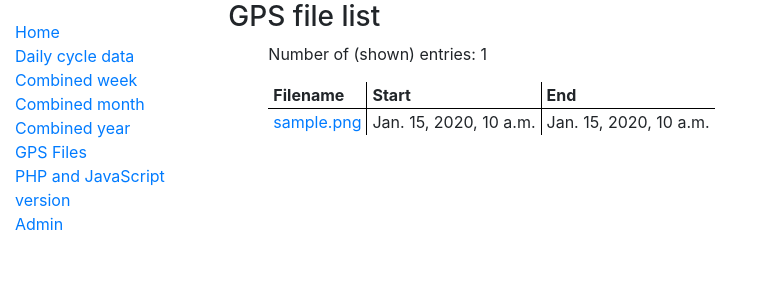
After one commit to ronnyerrmann/cycle_logging, a Django app: page /cycle/gps_data in a window 1280 px wide. The commit adds this page. Shown: the top 300 px of the page, without its empty margins (0-763 px from the left). Run offline with Django 3.2, Linux system fonts and the light colour scheme; tables that the repository leaves empty hold one stand-in row (values such as "Sample post"); parts of the project's set-up code (start-up, migrations or seed data) failed here and were passed over.

Commit message:
Create the views and add the GPS information to existing views

```diff
--- a/cycle_django/cycle/models.py
+++ b/cycle_django/cycle/models.py
@@ -2,6 +2,7 @@ import datetime
 import gpxpy
 import json
 import os
+import pytz
 from typing import List, Union
 
 from django.db import models
@@ -69,6 +70,19 @@ class CycleRides(models.Model):
     def get_absolute_url(self):
         """Returns the url to access a detail record for this day."""
         return reverse('cycle-detail', args=[str(self.entryid)])
+
+    def get_gps_url(self):
+        """Returns the url to access a gps plot"""
+        timezone = pytz.timezone('UTC')
+        date = datetime.datetime(self.date.year, self.date.month, self.date.day)#, tzinfo=datetime.tzinfo('UTC'))
+        date = timezone.localize(date)
+        objs = GPSData.objects.filter(
+            start__lt=date+datetime.timedelta(days=1)-datetime.timedelta(seconds=1), end__gt=date
+        ).order_by('start')
+        data = []
+        for obj in objs:
+            data.append([reverse('gps_detail', args=[obj.filename]), obj.filename.rsplit('.', 1)[0]])
+        return data
 
     def save(self, *args, no_more_modifications=False, no_backup=False, no_summary=False, **kwargs):
 
@@ -267,8 +281,11 @@ class GPSData(models.Model):
     def __str__(self):
         return f"{self.filename} - {self.datetimes.count(',')+1}"
 
+    def get_absolute_url(self):
+        """Returns the url to access a detail record for this GPS file."""
+        return reverse('gps_detail', args=[self.filename])
+
     def save(self, *args, no_backup=False, **kwargs):
-
         super().save(*args, **kwargs)
         if not no_backup:
             Backup().dump_gpsdata_dbs()
--- a/cycle_django/cycle/templates/base_generic.html
+++ b/cycle_django/cycle/templates/base_generic.html
@@ -21,6 +21,7 @@
           <li><a href="{% url 'cycle_data_w' %}">Combined week</a></li>
           <li><a href="{% url 'cycle_data_m' %}">Combined month</a></li>
           <li><a href="{% url 'cycle_data_y' %}">Combined year</a></li>
+          <li><a href="{% url 'gps_data' %}">GPS Files</a></li>
           <li><a href="http://ronnyerrmann.ddns.net:80/">PHP and JavaScript version</a></li>
           <li><a href="{% url 'admin:index' %}">Admin</a></li>
         </ul>
--- /dev/null
+++ b/cycle_django/cycle/templates/cycle_data/gps_data_list.html
@@ -0,0 +1,25 @@
+{% extends "base_generic.html" %}
+
+{% block content %}
+  <h3>GPS file list</h3>
+  {% if gps_data_list %}
+  <ul>
+    <p>Number of (shown) entries: {{ gps_data_list.count }}</p>
+    <table  class='table_inner_borders'>
+      <tr>
+        <th>Filename</th> <th>Start</th> <th>End</th>
+      </tr>
+      {% for entry in gps_data_list %}
+        <tr>
+          <td><a href="{{ entry.get_absolute_url }}">{{ entry.filename}}</a></td>
+          <td>{{entry.start}}</td> <td>{{entry.end}}</td>
+        </tr>
+    {% empty %}
+      There are no entries in the database.
+    {% endfor %}
+    </table>
+  </ul>
+  {% else %}
+    <p>There is a problem with the database.</p>
+  {% endif %}
+{% endblock %}
--- a/cycle_django/cycle/templates/index.html
+++ b/cycle_django/cycle/templates/index.html
@@ -9,6 +9,8 @@
     <li><strong>Number of entries:</strong> {{ number_of_days }}
       <strong> Covered weeks:</strong> {{ number_of_weeks }}
       <strong> Covered months:</strong> {{ number_of_months }}
-      <strong> Covered years:</strong> {{ number_of_years }}</li>
+      <strong> Covered years:</strong> {{ number_of_years }}
+      <strong> Number of GPS files:</strong> {{ number_of_gps_files }}
+    </li>
   </ul>
 {% endblock %}
--- a/cycle_django/cycle/urls.py
+++ b/cycle_django/cycle/urls.py
@@ -7,6 +7,8 @@ urlpatterns = [
     path('cycle_dataw', views.DataWListView.as_view(), name='cycle_data_w'),
     path('cycle_datam', views.DataMListView.as_view(), name='cycle_data_m'),
     path('cycle_datay', views.DataYListView.as_view(), name='cycle_data_y'),
+    path('gps_data', views.GPSDataListView.as_view(), name='gps_data'),
     path('cycle_data/<int:entryid>', views.data_detail_view, name='cycle-detail'),
+    path('gps_data/<str:filename>', views.gps_detail_view, name='gps_detail'),
     re_path(r'^cycle_data/(?P<date_wmy>[w,m,y]\d{4}-\d{2}-\d{2})/$', views.data_detail_view, name='cycle-detail'),
 ]
--- a/cycle_django/cycle/views.py
+++ b/cycle_django/cycle/views.py
@@ -12,7 +12,7 @@ from django.db.models import Avg, Max, Min, Sum
 from django.views import generic
 from django.shortcuts import get_object_or_404
 
-from .models import CycleRides, CycleWeeklySummary, CycleMonthlySummary, CycleYearlySummary
+from .models import CycleRides, CycleWeeklySummary, CycleMonthlySummary, CycleYearlySummary, GPSData
 from .forms import PlotDataForm, PlotDataFormSummary
 from my_base import Logging
 
@@ -48,6 +48,7 @@ def index(request):
     number_of_weeks = CycleWeeklySummary.objects.all().count()
     number_of_months = CycleMonthlySummary.objects.all().count()
     number_of_years = CycleYearlySummary.objects.all().count()
+    number_of_gps_files = GPSData.objects.all().count()
 
     context = {
         'start_date': start_date.strftime('%Y-%m-%d') if start_date is not None else None,
@@ -56,6 +57,7 @@ def index(request):
         'number_of_weeks': number_of_weeks,
         'number_of_months': number_of_months,
         'number_of_years': number_of_years,
+        'number_of_gps_files': number_of_gps_files
     }
 
     # Render the HTML template index.html with the data in the context variable
@@ -304,3 +306,21 @@ def data_detail_view(request, date_wmy=None, entryid=None):
         raise ValueError('Both date_wmy and entryid are none.')
 
     return render(request, 'cycle_data/cycle_detail.html', context={'cycle': cycleThisData, 'dataType': dataType})
+
+
+def gps_detail_view(request, filename=None):
+    if filename is not None:
+        gpsThisData = get_object_or_404(GPSData, pk=filename)
+    else:
+        raise ValueError('filename is none.')
+
+    return render(request, 'cycle_data/gps_detail.html', context={'gps': gpsThisData})
+
+
+class GPSDataListView(generic.ListView):
+    context_object_name = 'gps_data_list'     # This is used as variable in cycle_data_list.html
+    template_name = 'cycle_data/gps_data_list.html'
+
+    def get_queryset(self):
+        # executed when the page is opened
+        return GPSData.objects.all()
```
Also changed, not shown: cycle_django/cycle/templates/cycle_data/cycle_data_list.html (+7 -2 lines), cycle_django/cycle/templates/cycle_data/gps_detail.html (added, +15 -0 lines).
